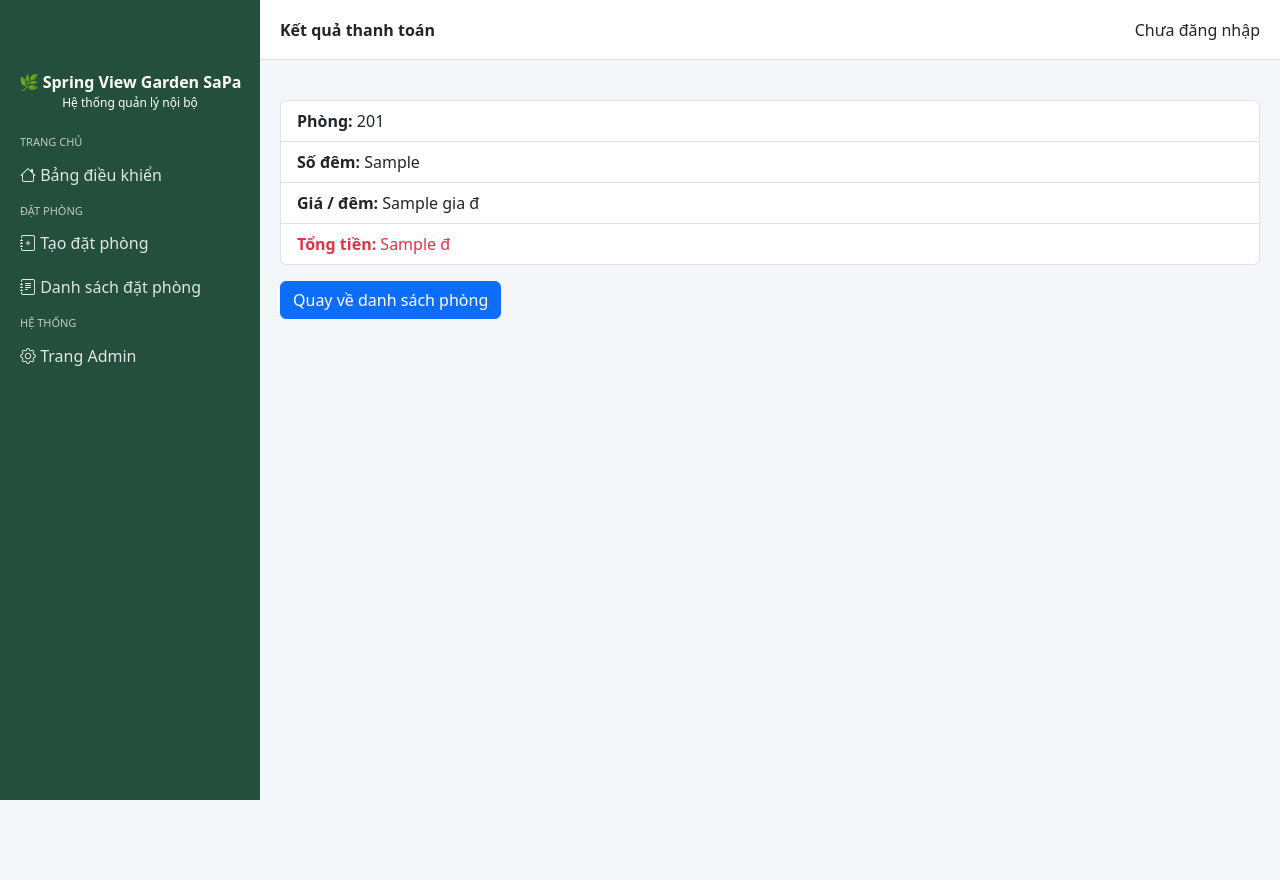
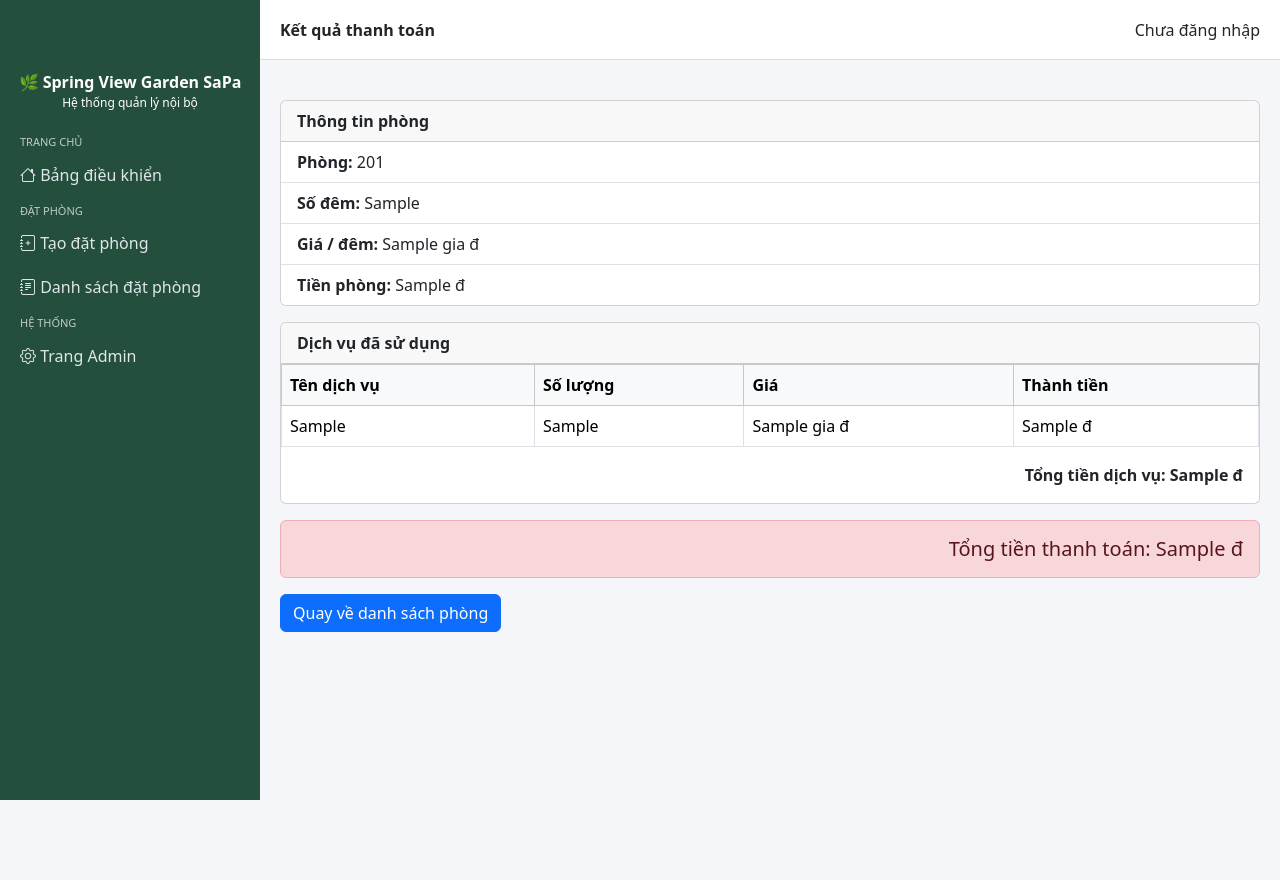
Before and after one commit to huyhandsome6996/quanlykhachsan, a Django app: template templates/khach_san/ket_qua_thanh_toan.html in a window 1280 px wide. Run offline with Django 5.2, Linux system fonts and the light colour scheme; data comes from the database, SQL or seed files in the repository; tables that the repository leaves empty hold one stand-in row (values such as "Sample post"); the template is opened without the code that fills it: values that come from a table or form of the project are taken from there, most other values are stand-ins (such as "Sample title", 1, 10 or a date in 2020).

Commit message:
tinh tien hoa don kem dich vu frontend

```diff
--- a/templates/khach_san/ket_qua_thanh_toan.html
+++ b/templates/khach_san/ket_qua_thanh_toan.html
@@ -1,10 +1,17 @@
+<!--Xuân 5-->
+
 {% extends "base.html" %}
 
 {% block title %}Thanh toán{% endblock %}
 {% block page_title %}Kết quả thanh toán{% endblock %}
 
 {% block content %}
-<ul class="list-group">
+
+<div class="card mb-3">
+  <div class="card-header">
+    <strong>Thông tin phòng</strong>
+  </div>
+  <ul class="list-group list-group-flush">
     <li class="list-group-item">
       <strong>Phòng:</strong> {{ phong.ma_phong }}
     </li>
@@ -14,12 +21,58 @@
     <li class="list-group-item">
       <strong>Giá / đêm:</strong> {{ gia }} đ
     </li>
-  <li class="list-group-item text-danger">
-    <strong>Tổng tiền:</strong> {{ tong_tien }} đ
+    <li class="list-group-item">
+      <strong>Tiền phòng:</strong> {{ tien_phong }} đ
     </li>
   </ul>
+</div>
 
-<a href="{% url 'bao_cao:trang_chu' %}" class="btn btn-primary mt-3">
+<div class="card mb-3">
+  <div class="card-header">
+    <strong>Dịch vụ đã sử dụng</strong>
+  </div>
+
+  {% if ds_dich_vu %}
+  <table class="table table-bordered mb-0">
+    <thead class="table-light">
+      <tr>
+        <th>Tên dịch vụ</th>
+        <th>Số lượng</th>
+        <th>Giá</th>
+        <th>Thành tiền</th>
+      </tr>
+    </thead>
+    <tbody>
+      {% for dv in ds_dich_vu %}
+      <tr>
+        <td>{{ dv.dich_vu.ten_dich_vu }}</td>
+        <td>{{ dv.so_luong }}</td>
+        <td>{{ dv.dich_vu.gia }} đ</td>
+        <td>{{ dv.thanh_tien }} đ</td>
+      </tr>
+      {% endfor %}
+    </tbody>
+  </table>
+
+  <div class="p-3 text-end">
+    <strong>Tổng tiền dịch vụ: {{ tong_dich_vu }} đ</strong>
+  </div>
+
+  {% else %}
+  <div class="p-3">
+    <em>Không sử dụng dịch vụ</em>
+  </div>
+  {% endif %}
+</div>
+
+<div class="alert alert-danger text-end">
+  <h5 class="mb-0">
+    Tổng tiền thanh toán: {{ tong_tien }} đ
+  </h5>
+</div>
+
+<a href="{% url 'bao_cao:trang_chu' %}" class="btn btn-primary">
   Quay về danh sách phòng
 </a>
+
 {% endblock %}
```
Lines whose indentation alone changed are shown as unchanged.
